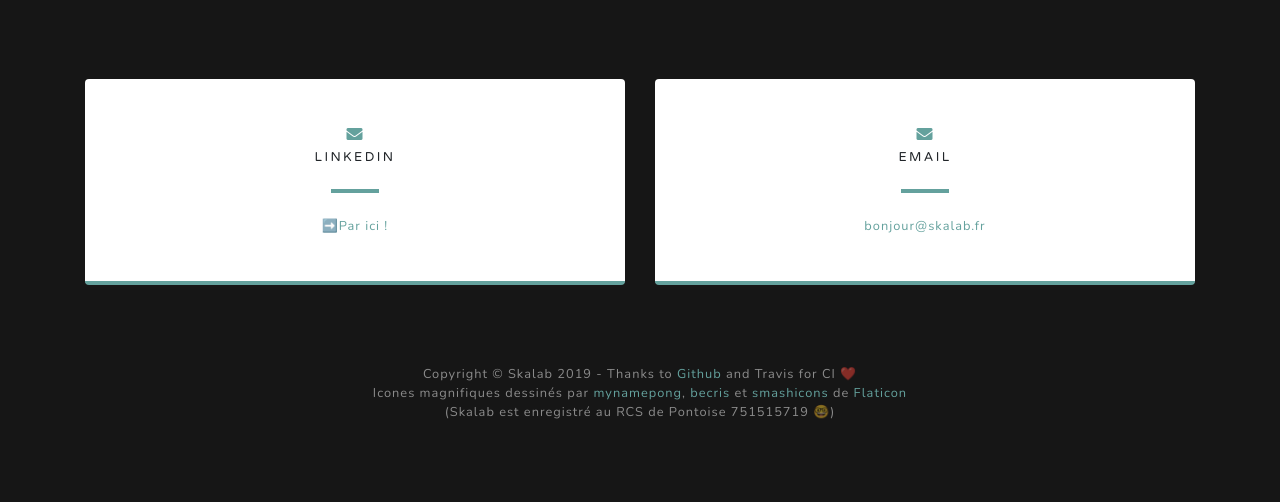
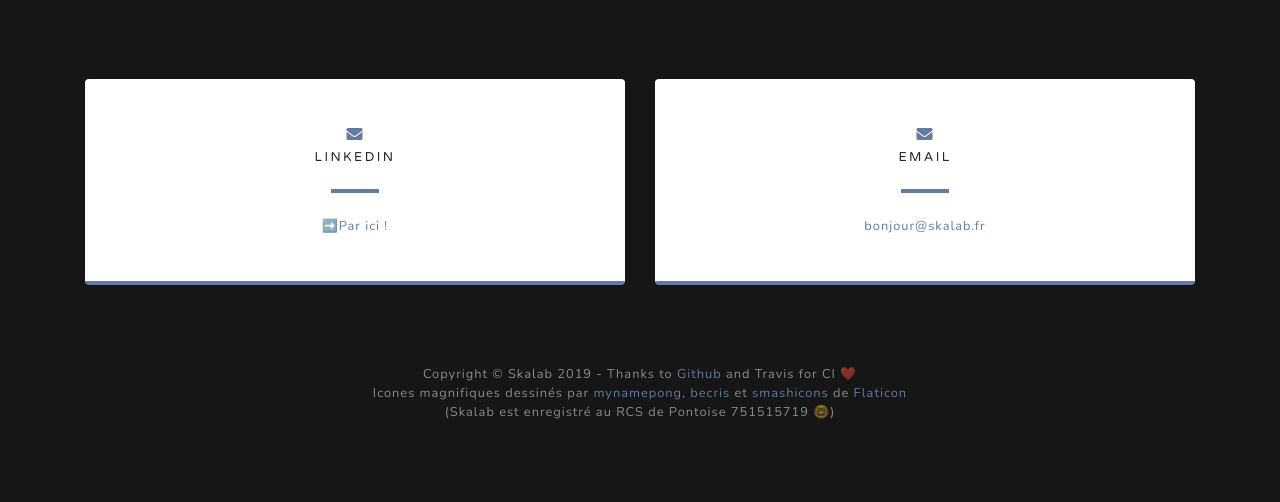
Before and after one commit to skalab/website, a PHP site: page / in a window 1280 px wide. Shown: the part 4090-4592 px from the top of the page. Run offline with PHP 8.4, Linux system fonts and the light colour scheme; some libraries are stand-ins or nearby versions.

Commit message:
Fixed color difference

```diff
--- a/css/grayscale.css
+++ b/css/grayscale.css
@@ -12,8 +12,8 @@
 #mainNav .navbar-toggler {
   font-size: 80%;
   padding: 0.75rem;
-  color: #64a19d;
-  border: 1px solid #64a19d;
+  color: #647aa1;
+  border: 1px solid #647aa1;
 }
 
 #mainNav .navbar-toggler:focus {
@@ -74,15 +74,15 @@
     border-bottom: 0.25rem solid transparent;
   }
   #mainNav.navbar-shrink .nav-link:hover {
-    color: #64a19d;
+    color: #647aa1;
   }
   #mainNav.navbar-shrink .nav-link:active {
     color: #467370;
   }
   #mainNav.navbar-shrink .nav-link.active {
-    color: #64a19d;
+    color: #647aa1;
     outline: none;
-    border-bottom: 0.25rem solid #64a19d;
+    border-bottom: 0.25rem solid #647aa1;
   }
 }
 
@@ -240,7 +240,7 @@
 
 .contact-section .card {
   border: 0;
-  border-bottom: 0.25rem solid #64a19d;
+  border-bottom: 0.25rem solid #647aa1;
 }
 
 .contact-section .card h4 {
@@ -251,7 +251,7 @@
 }
 
 .contact-section .card hr {
-  border-color: #64a19d;
+  border-color: #647aa1;
   border-width: 0.25rem;
   width: 3rem;
 }
@@ -284,7 +284,7 @@ body {
 }
 
 a {
-  color: #64a19d;
+  color: #647aa1;
 }
 
 a:focus, a:hover {
@@ -297,11 +297,11 @@ a:focus, a:hover {
 }
 
 .bg-primary {
-  background-color: #64a19d !important;
+  background-color: #647aa1 !important;
 }
 
 .text-primary {
-  color: #64a19d !important;
+  color: #647aa1 !important;
 }
 
 footer {
```
